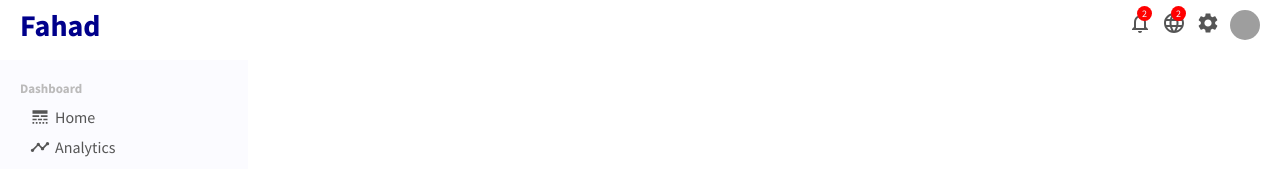
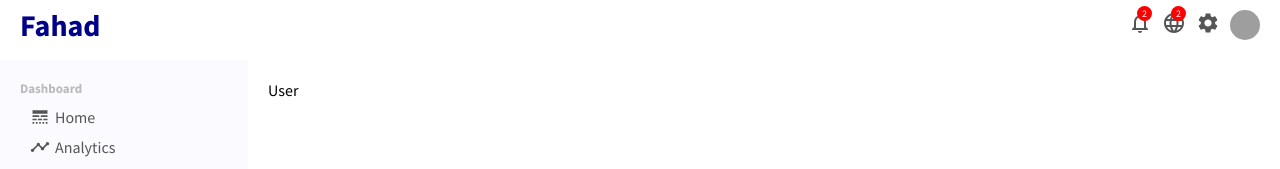
Before and after one commit to fahadsidd107/React-Admin-Panel, a React (Create React App) app: page /user/1 in a window 1280 px wide. Shown: the top 169 px of the page. Built offline with nearby package versions, Linux system fonts and the light colour scheme; grey boxes are pictures that could not be loaded.

Commit message:
work complete

```diff
--- a/src/pages/user/User.jsx
+++ b/src/pages/user/User.jsx
@@ -4,7 +4,7 @@
   return (
     <div className='user'>
     <div className='userTitleContainer'>
-
+User
     </div>
     </div>
   )
```
